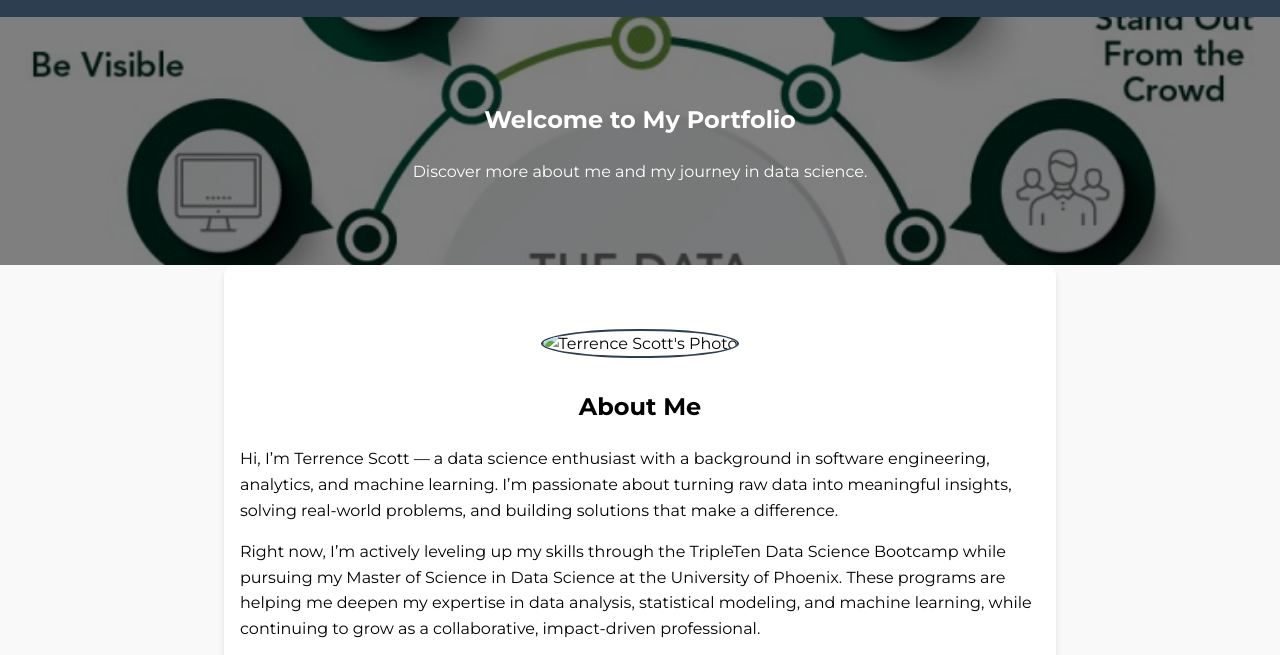
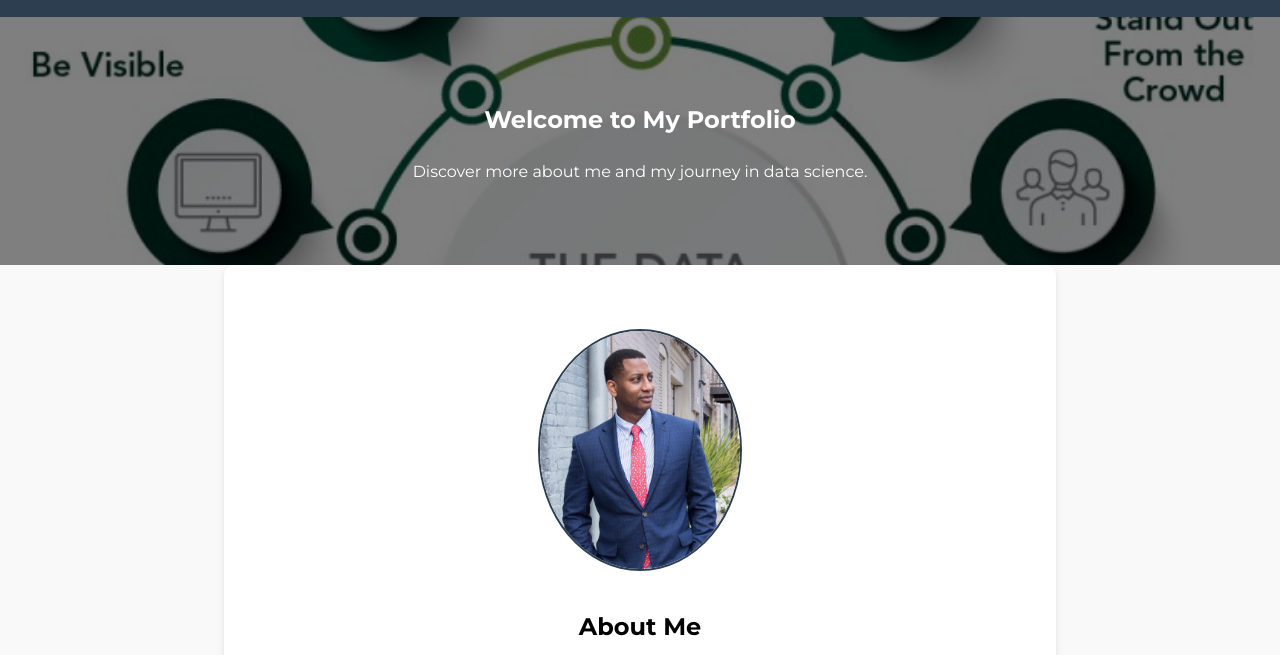
Before and after one commit to jaygates23/my-portfolio, a plain HTML site: page index.html in a window 1280 px wide. Shown: the part 100-755 px from the top of the page. Drawn offline with Linux system fonts and the light colour scheme; the site is published under a folder, as on GitHub Pages, so addresses that start at the root find nothing.

Commit message:
slash error fixed LOL

```diff
--- a/index.html
+++ b/index.html
@@ -316,7 +316,7 @@
 
     <section id="about" class="section">
         <div class="photo">
-            <img src="/assets/IMG_0703.jpg" alt="Terrence Scott's Photo" style="max-width: 200px; height: auto; border-radius: 50%; border: 2px solid #2c3e50; margin-bottom: 10px;">
+            <img src="assets/IMG_0703.jpg" alt="Terrence Scott's Photo" style="max-width: 200px; height: auto; border-radius: 50%; border: 2px solid #2c3e50; margin-bottom: 10px;">
         </div>
         <h2>About Me</h2>
         <p>Hi, I’m Terrence Scott — a data science enthusiast with a background in software engineering, analytics, and machine learning. I’m passionate about turning raw data into meaningful insights, solving real-world problems, and building solutions that make a difference.</p>
```
